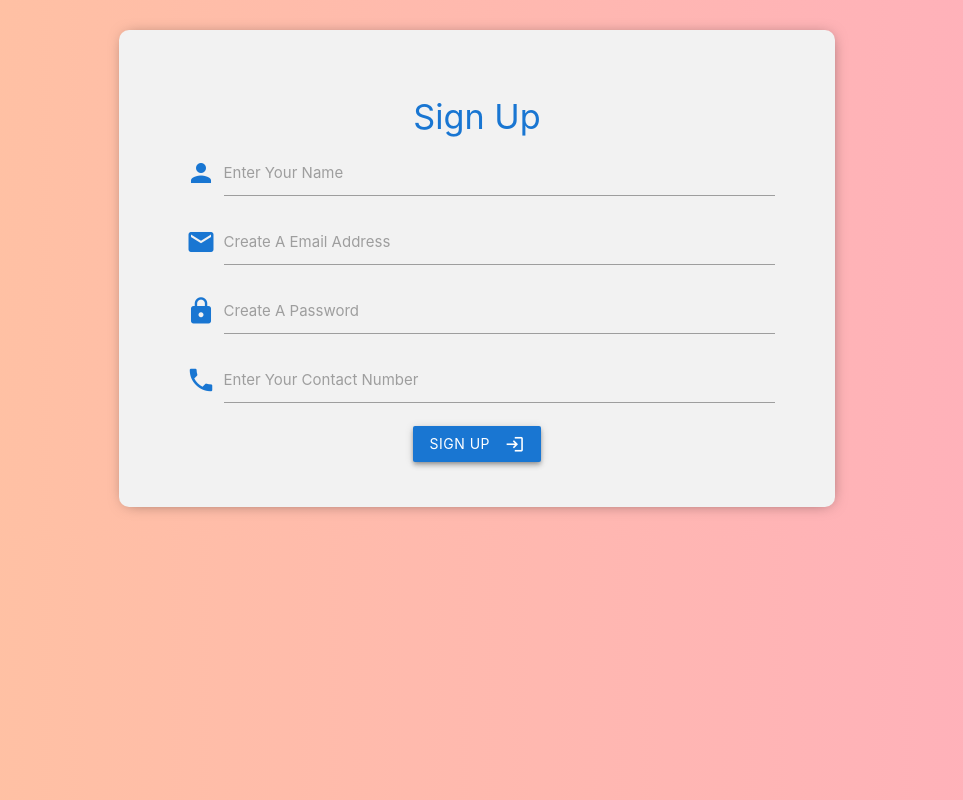
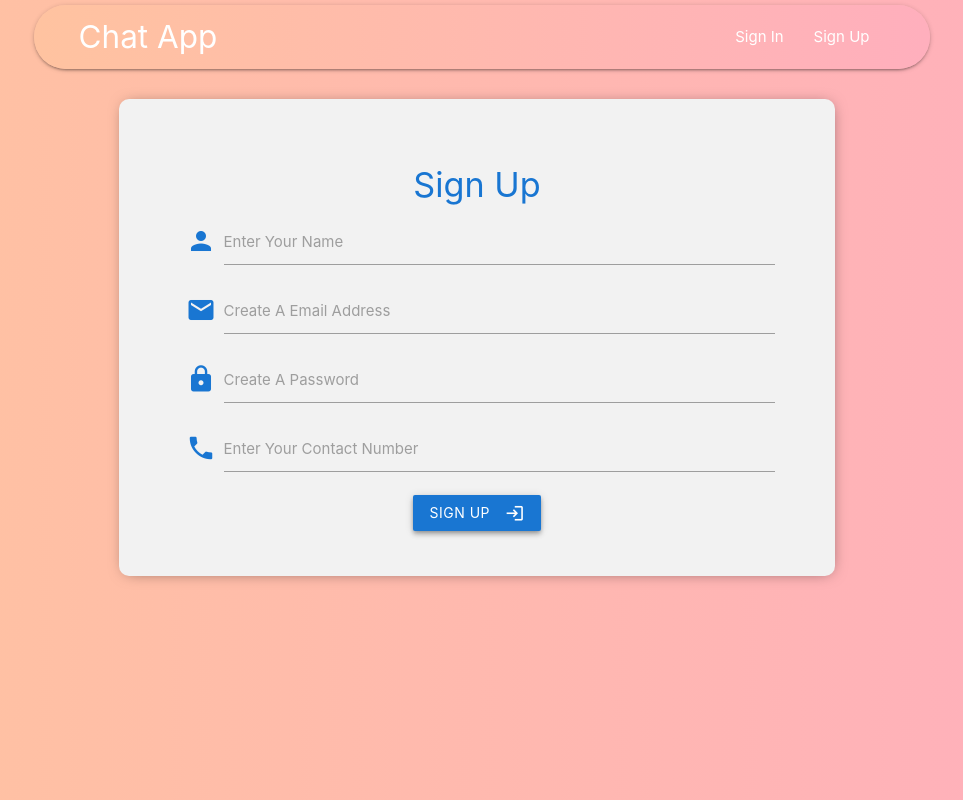
Before and after one commit to vivek-30/Message-O, a React app: page / in a window 1280 px wide. Shown: the whole page, without its empty margins (163-1126 px from the left). Built offline with nearby package versions, Linux system fonts and the light colour scheme.

Commit message:
displayed navbar only for authentication section

```diff
--- a/src/components/authentication/SignIn.js
+++ b/src/components/authentication/SignIn.js
@@ -1,6 +1,7 @@
 import React, { useState, useEffect } from 'react'
 import TakeInput from '../main/TakeInput'
 import { makePostRequest } from '../../client/helperFunctions'
+import NavBar from './NavBar'
 import { useHistory } from 'react-router-dom'
 import './authenticate.css'
 
@@ -37,6 +38,8 @@ const SignIn = () => {
     }
 
     return (
+        <>
+        <NavBar />
             <form className="authenticate" onSubmit={handleSubmit}>
                 <h4 className="blue-text text-darken-2">Sign In</h4>
                 <TakeInput
@@ -66,6 +69,7 @@ const SignIn = () => {
                     <i className="material-icons right">login</i>
                 </button>
             </form>
+        </>
     )
 }
 
--- a/src/components/authentication/SignUp.js
+++ b/src/components/authentication/SignUp.js
@@ -1,6 +1,7 @@
 import React, { useState, useEffect } from 'react'
 import TakeInput from '../main/TakeInput'
 import { makePostRequest } from '../../client/helperFunctions'
+import NavBar from './NavBar'
 import { useHistory } from 'react-router-dom'
 import './authenticate.css'
 
@@ -43,6 +44,8 @@ const SignUp = () => {
     }
 
     return (
+        <>
+            <NavBar />
             <form className="authenticate" onSubmit={handleSubmit}>
                 <h4 className="blue-text text-darken-2">Sign Up</h4>
                 <TakeInput
@@ -94,6 +97,7 @@ const SignUp = () => {
                     <i className="material-icons right">login</i>
                 </button>
             </form>
+        </>
     )
 }
 
```
Lines whose indentation alone changed are shown as unchanged.
